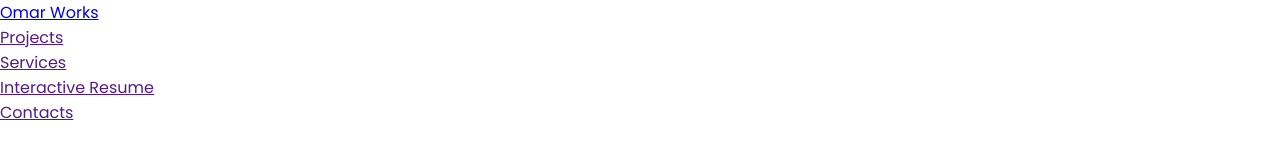
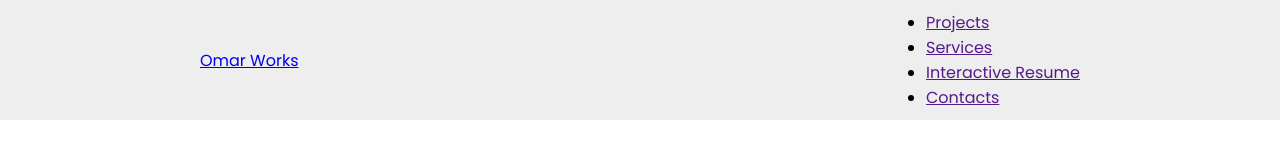
Before and after one commit to omarhady1992/Portfolio-Site, a plain HTML site: page index.html in a window 1280 px wide. Drawn offline with Linux system fonts and the light colour scheme.

Commit message:
Css styling for header

```diff
--- a/css/style.css
+++ b/css/style.css
@@ -6,3 +6,14 @@
     padding: 0;
     scroll-behavior: smooth;
 }
+
+header {
+    background-color: #EEEEEE;
+    display: flex;
+    width: 100%;
+    position: fixed;
+    z-index: 999;
+    justify-content: space-between;
+    align-items: center;
+    padding: 10px 200px;
+}
--- a/index.html
+++ b/index.html
@@ -14,7 +14,7 @@
 <body>
     <header>
         <a href="index.html" class="logo">Omar Works</a>
-        <nav>
+        <nav class="top-nav">
             <ul>
                 <li><a href="">Projects</a></li>
                 <li><a href="">Services</a></li>
```
